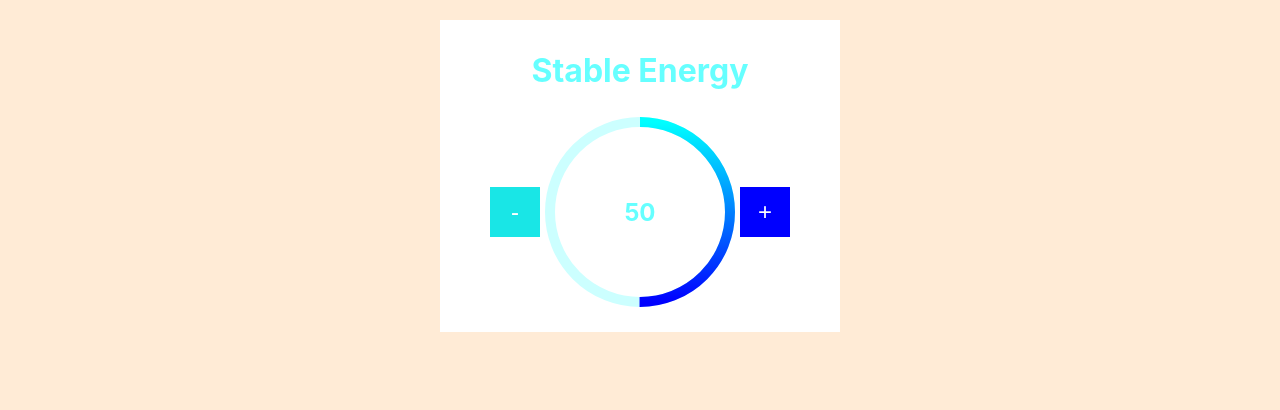
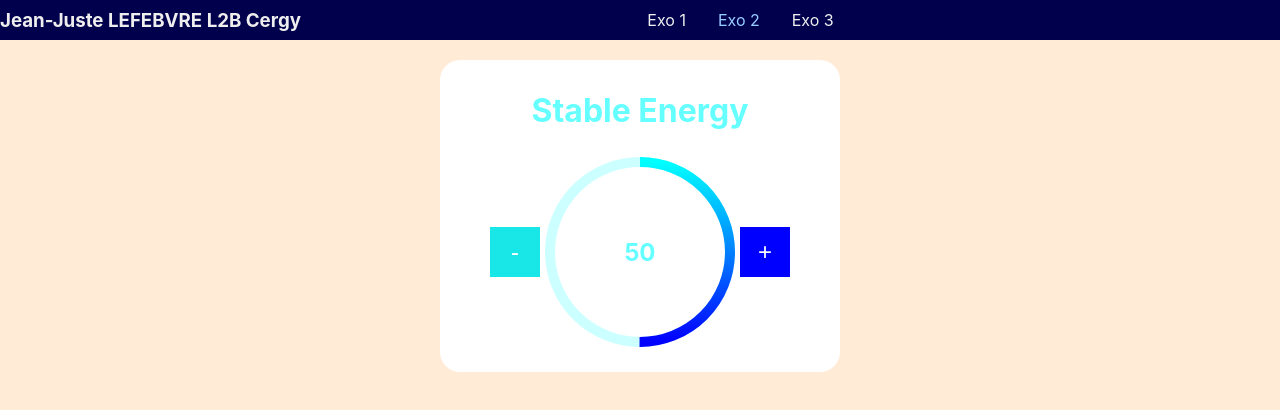
Before and after one commit to justoverfr/exos-react, a React (Create React App) app: page /counter in a window 1280 px wide. Shown: the top 410 px of the page. Built offline with nearby package versions, Linux system fonts and the light colour scheme.

Commit message:
Add navbar

```diff
--- a/package.json
+++ b/package.json
@@ -22,7 +22,7 @@
     "start": "craco start",
     "build": "craco build",
     "test": "craco test",
-    "eject": "craco eject"
+    "eject": "react-scripts eject"
   },
   "eslintConfig": {
     "extends": [
--- a/src/App.tsx
+++ b/src/App.tsx
@@ -4,11 +4,14 @@
 import TodoPage from "./pages/todo";
 import CounterPage from "./pages/counter";
 import Profile from "./pages/profile";
+import Header from "./components/header/Header";
 
 function App() {
   return (
+    <>
       <Router>
         <div className="App">
+          <Header />
           <Routes>
             <Route path="/todo" element={<TodoPage />} />
             <Route path="/counter" element={<CounterPage />} />
@@ -16,6 +19,7 @@
           </Routes>
         </div>
       </Router>
+    </>
   );
 }
 
--- /dev/null
+++ b/src/components/header/Header.tsx
@@ -0,0 +1,57 @@
+import { useRef } from "react";
+import { useLocation } from "react-router-dom";
+import "./header.css";
+
+import { Menu, X } from "lucide-react";
+
+const navLinks = [
+  {
+    label: "Exo 1",
+    path: "/todo",
+  },
+  {
+    label: "Exo 2",
+    path: "/counter",
+  },
+  {
+    label: "Exo 3",
+    path: "/profile/1",
+  },
+];
+
+export default function Header() {
+  const navRef = useRef<HTMLElement>(null);
+
+  const location = useLocation();
+  const path = location.pathname;
+
+  const showNavbar = () => {
+    navRef.current?.classList.toggle("responsive_nav");
+  };
+
+  return (
+    <header>
+      <h3>Jean-Juste LEFEBVRE L2B Cergy</h3>
+      <nav ref={navRef}>
+        {navLinks.map((link) => (
+          <a
+            key={link.path}
+            href={link.path}
+            className={path === link.path ? "active-tab" : ""}
+          >
+            {link.label}
+          </a>
+        ))}
+
+        <button className="nav-btn nav-close-btn" onClick={showNavbar}>
+          {/* <FaTimes /> */}
+          <X />
+        </button>
+      </nav>
+      <button className="nav-btn" onClick={showNavbar}>
+        {/* <FaBars /> */}
+        <Menu />
+      </button>
+    </header>
+  );
+}
--- /dev/null
+++ b/src/components/header/header.css
@@ -0,0 +1,84 @@
+:root {
+  --mainColor: hsl(240, 100%, 15%);
+  --mainColorLight: hsl(228, 33%, 50%);
+  --secondaryColor: hsl(200, 100%, 50%);
+  --textColor: #eee;
+}
+
+header {
+  display: flex;
+  align-items: center;
+  justify-content: space-between;
+  height: 40px;
+  background-color: var(--mainColor);
+  color: var(--textColor);
+}
+
+nav a {
+  margin: 0 1rem;
+  color: var(--textColor);
+  text-decoration: none;
+}
+
+nav a:hover {
+  color: var(--secondaryColor);
+}
+
+header .nav-btn {
+  padding: 5px;
+  cursor: pointer;
+  background: transparent;
+  border: none;
+  outline: none;
+  color: var(--textColor);
+  visibility: hidden;
+  opacity: 0;
+  font-size: 1.8rem;
+}
+
+header div,
+nav {
+  display: flex;
+  align-items: center;
+}
+
+@media only screen and (max-width: 1024px) {
+  header .nav-btn {
+    visibility: visible;
+    opacity: 1;
+  }
+
+  header nav {
+    position: fixed;
+    top: -100vh;
+    left: 0;
+    height: 100%;
+    width: 100%;
+    display: flex;
+    flex-direction: column;
+    align-items: center;
+    justify-content: center;
+    gap: 1.5rem;
+    background-color: var(--mainColor);
+    transition: 1s;
+  }
+
+  header .responsive_nav {
+    transform: translateY(100vh);
+  }
+
+  nav .nav-close-btn {
+    position: absolute;
+    top: 2rem;
+    right: 2rem;
+  }
+
+  nav a {
+    font-size: 1.5rem;
+  }
+}
+
+.active-tab {
+  color: hsl(210, 100%, 80%);
+  cursor: default;
+}
--- a/src/pages/todo.tsx
+++ b/src/pages/todo.tsx
@@ -29,7 +29,7 @@
 
   return (
     <div className="todo-form">
-      <header>
+      <div className="todo-form-top">
         <h1>Todo</h1>
         <div className="header-right">
           <div className="header-date">
@@ -38,7 +38,7 @@
           </div>
           <CalendarClock color="blue" />
         </div>
-      </header>
+      </div>
 
       <hr />
 
--- a/src/styles/counter.css
+++ b/src/styles/counter.css
@@ -1,6 +1,7 @@
 .main-container {
   max-width: 400px;
   background-color: hsl(0, 0%, 100%);
+  border-radius: 20px;
   padding: 10px 20px 20px;
   margin: 20px auto;
 }
--- a/src/styles/todo.css
+++ b/src/styles/todo.css
@@ -18,7 +18,7 @@
   margin: 20px auto;
 }
 
-header {
+.todo-form-top {
   display: flex;
   flex-direction: row;
   align-items: center;
```
Lines whose indentation alone changed are shown as unchanged.
